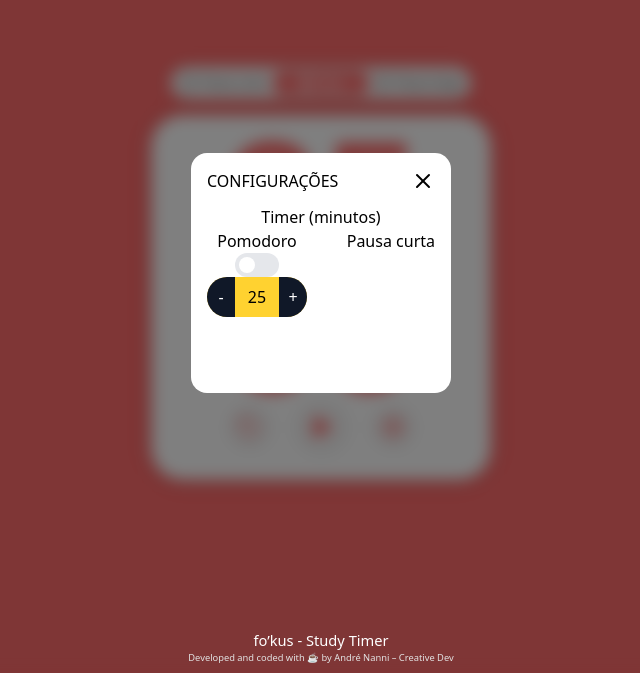
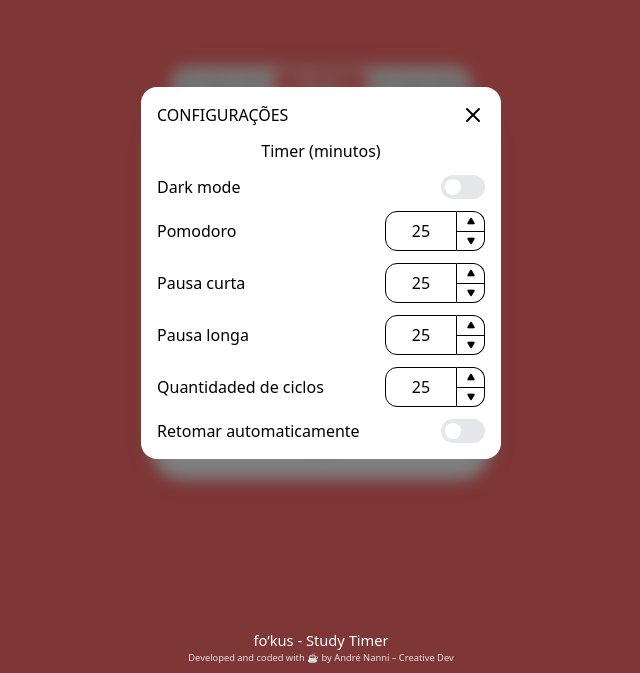
Before and after one commit to andrenanni/pomodoro-timer, a React (Vite) app: page / in a window 1280 px wide. Shown: the part 127-800 px from the top of the page, without its empty margins (319-959 px from the left). Built offline with nearby package versions, Linux system fonts and the light colour scheme.

Commit message:
finalização do menu settings

```diff
--- a/src/Components/InputSpinner.jsx
+++ b/src/Components/InputSpinner.jsx
@@ -1,13 +1,19 @@
+import { Triangle } from "lucide-react";
+import { useContext } from "react";
+import { PomodoroContext } from "../context/PomodoroContext";
+
 function InputSpinner() {
 
-    function valueSet( type ){
-  setValueInput(prev => ({...prev, [type]: prev[type] + 1,}));
-}
-    return(
-        <div className="bg-amber-300 w-25 h-10 rounded-full flex justify-between items-center">
-            <button className="bg-gray-900 w-7 h-full rounded-s-full text-white cursor-pointer">-</button>
-            <div>25</div>
-            <button className="bg-gray-900 w-7 h-full rounded-e-full text-white cursor-pointer">+</button>
+const {valueInput, valueSetIncrease, valueSetDecrease} = useContext(PomodoroContext)
+
+return(
+        <div className="bg-white h-10 flex justify-between items-center">
+            <div className="flex border-1 h-full w-18 items-center justify-center rounded-l-xl">{valueInput.pomodoro}</div>
+            <div className="flex flex-col justify-evenly rounded-r-xl items-center border-t border-b border-r w-7 h-full">
+                <button onClick={() => valueSetIncrease("pomodoro")} className= "cursor-pointer"><Triangle fill className="w-2 h-2"/></button>
+                <div className="w-full h-[1px] bg-black"></div>
+                <button onClick={() => valueSetDecrease("pomodoro")} className="cursor-pointer rotate-180"><Triangle fill className="w-2 h-2"/></button>
+            </div>
         </div>
     )
 }
--- a/src/Components/ModalSettings.jsx
+++ b/src/Components/ModalSettings.jsx
@@ -5,36 +5,70 @@ import { useState } from "react";
 
 function ModalSettings({showSetting, onClose, valueInput, setValueInput}){
 
-const [enabled, setEnabled] = useState(false)
+const [darkMode, setDarkMode] = useState(false)
+const [autoRestart, setAutoRestart] = useState(false)
 
     return(
         <div className={` ${showSetting ? 'flex' : 'hidden'} fixed w-screen h-screen items-center justify-center bg-black/50 backdrop-blur-sm`}>
-            <div className="w-65 h-60 rounded-2xl bg-white z-50 flex flex-col items-center p-4 gap-3">
+            <div className="w-90 h-auto rounded-2xl bg-white z-50 flex flex-col items-center p-4 gap-3">
                 <div className="flex w-full justify-between items-start">
                     <p>CONFIGURAÇÕES</p>
                     <button onClick={onClose} className="cursor-pointer"><X/></button>
                 </div>
-                <div className="flex w-full flex-col items-center">
+                <div className="flex w-full flex-col gap-3 items-center">
                     <p>Timer (minutos)</p>
-                    <div className="flex w-full justify-between">
-                        <div className="flex flex-col items-center">
-                            <p>Pomodoro</p>
+                    <div className="flex w-full h-full flex-col gap-3">
+                            <div className="flex w-full h-auto justify-between items-center">
+                                <p>Dark mode</p>
                             <Switch
-                                checked={enabled}
-                                onChange={setEnabled}
+                                checked={darkMode}
+                                onChange={setDarkMode}
                                 className="group inline-flex h-6 w-11 items-center rounded-full bg-gray-200 transition data-checked:bg-[#2AE68F]"
                                 >
                                 <span className="size-4 translate-x-1 rounded-full bg-white transition group-data-checked:translate-x-6" />
                             </Switch>
+                            </div>
+                            <div className="flex items-center w-full h-auto justify-between">
+                                <p>Pomodoro</p>
                                 <InputSpinner
                                     type="pomodoro"
                                     value={valueInput.pomodoro}
                                     setValueInput={setValueInput}
                                 />
                             </div>
-                        <div className="flex flex-col items-center">
+                                <div className="flex items-center w-full h-auto justify-between">
                                 <p>Pausa curta</p>
-
+                                <InputSpinner
+                                    type="pomodoro"
+                                    value={valueInput.pomodoro}
+                                    setValueInput={setValueInput}
+                                />
+                            </div>
+                                <div className="flex items-center w-full h-auto justify-between">
+                                <p>Pausa longa</p>
+                                <InputSpinner
+                                    type="pomodoro"
+                                    value={valueInput.pomodoro}
+                                    setValueInput={setValueInput}
+                                />
+                            </div>
+                                <div className="flex items-center w-full h-auto justify-between">
+                                <p>Quantidaded de ciclos</p>
+                                <InputSpinner
+                                    type="pomodoro"
+                                    value={valueInput.pomodoro}
+                                    setValueInput={setValueInput}
+                                />
+                            </div>
+                              <div className="flex w-full h-auto justify-between items-center">
+                                <p>Retomar automaticamente</p>
+                            <Switch
+                                checked={autoRestart}
+                                onChange={setAutoRestart}
+                                className="group inline-flex h-6 w-11 items-center rounded-full bg-gray-200 transition data-checked:bg-[#2AE68F]"
+                                >
+                                <span className="size-4 translate-x-1 rounded-full bg-white transition group-data-checked:translate-x-6" />
+                            </Switch>
                             </div>
                     </div>
                 </div>
--- a/src/context/PomodoroProvider.jsx
+++ b/src/context/PomodoroProvider.jsx
@@ -1,5 +1,5 @@
 import {useState} from "react";
-import cycleOptions from "../data/CycleOptions";
+/* import cycleOptions from "../data/CycleOptions"; */
 import { PomodoroContext } from "./PomodoroContext";
 
 export function PomodoroProvider({ children }){
@@ -39,6 +39,16 @@ function handlePlay(){
    console.log("Hello World play")
 }
 
+function valueSetIncrease( type ){
+  if (valueInput.pomodoro < 30){
+     setValueInput(prev => ({...prev, [type]: prev[type] + 1,}))};
+  }
+
+function valueSetDecrease( type ){
+if (valueInput.pomodoro > "0"){
+  setValueInput(prev => ({...prev, [type]: prev[type] - 1,}))};
+}
+
   const minutes = Math.floor(time / 60);
   const seconds = time % 60;
 
@@ -59,7 +69,9 @@ const values = {
     handleSetting,
     handlePlay,
     minutes,
-    seconds
+    seconds,
+    valueSetIncrease,
+    valueSetDecrease
 };
 
 return(
```
Lines whose indentation alone changed are shown as unchanged.
